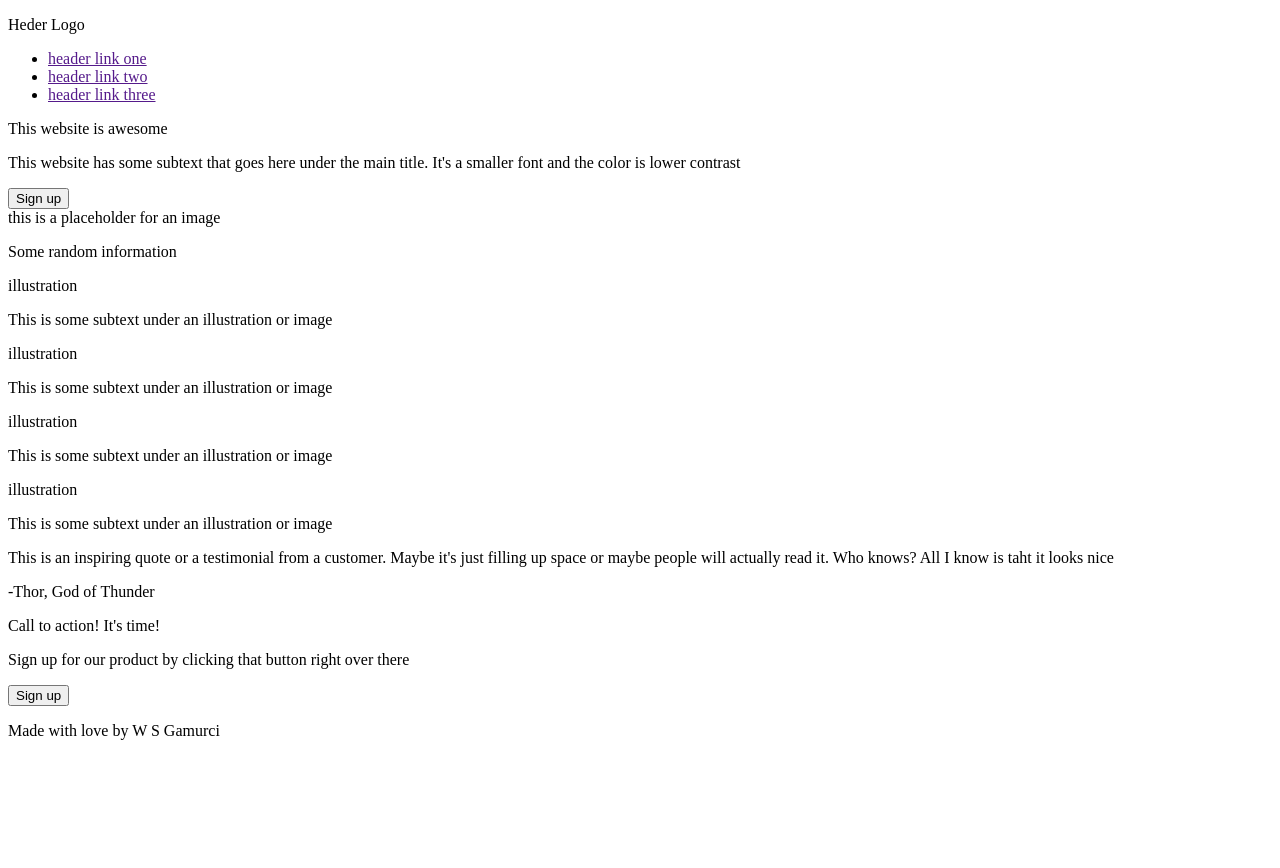
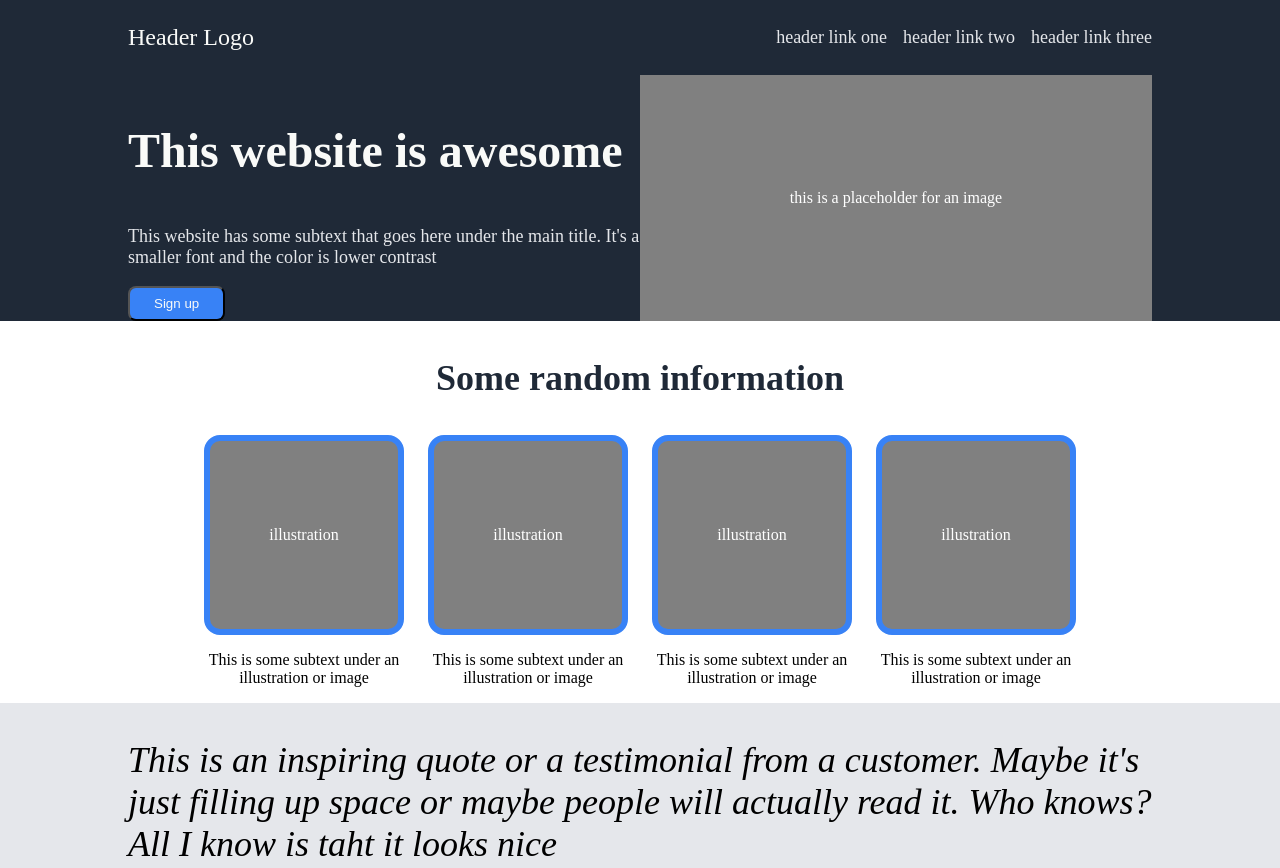
Before and after one commit to wipramgamurci/odin-landing-page, a plain HTML site: page index.html in a window 1280 px wide. Shown: the top 868 px of the page. Before the commit the page ends 800 px from the top, so only its background shows below. Drawn offline with Linux system fonts and the light colour scheme.

Commit message:
create style

```diff
--- a/index.html
+++ b/index.html
@@ -3,11 +3,12 @@
     <head>
         <title>Landing Page</title>
         <meta charset="utf-8">
+        <link rel="stylesheet" href="style/style.css">
     </head>
     <body>
         <div class="section-1">
             <div class="header">
-                <p>Heder Logo</p>
+                <p>Header Logo</p>
                 <ul>
                     <li><a href="">header link one</a></li>
                     <li><a href="">header link two</a></li>
@@ -15,9 +16,9 @@
                 </ul>
             </div>
             <div class="hero">
-                <div claas="left">
-                    <p>This website is awesome</p>
-                    <p>This website has some subtext that goes here under the main title. It's a smaller font and the color is lower contrast</p>
+                <div class="left">
+                    <p class="main-text">This website is awesome</p>
+                    <p class="secondary-text">This website has some subtext that goes here under the main title. It's a smaller font and the color is lower contrast</p>
                     <button>Sign up</button>
                 </div>
                 <div class="right">
@@ -26,22 +27,22 @@
             </div>
         </div>
         <div class="section-2">
-            <div class="infos">
-                <p>Some random information</p>
+            <div class="information">
+                <p class="main-text">Some random information</p>
                 <div class="container">
-                    <div class="info">
+                    <div class="card">
                         <div>illustration</div>
                         <p>This is some subtext under an illustration or image</p>
                     </div>
-                    <div class="info">
+                    <div class="card">
                         <div>illustration</div>
                         <p>This is some subtext under an illustration or image</p>
                     </div>
-                    <div class="info">
+                    <div class="card">
                         <div>illustration</div>
                         <p>This is some subtext under an illustration or image</p>
                     </div>
-                    <div class="info">
+                    <div class="card">
                         <div>illustration</div>
                         <p>This is some subtext under an illustration or image</p>
                     </div>
@@ -50,8 +51,8 @@
         </div>
         <div class="section-3">
             <div class="quote">
-                <p>This is an inspiring quote or a testimonial from a customer. Maybe it's just filling up space or maybe people will actually read it. Who knows? All I know is taht it looks nice</p>
-                <p>-Thor, God of Thunder</p>
+                <p class="text"><em>This is an inspiring quote or a testimonial from a customer. Maybe it's just filling up space or maybe people will actually read it. Who knows? All I know is taht it looks nice</em></p>
+                <p class="by">-Thor, God of Thunder</p>
             </div>
         </div>
         <div class="section-4">
--- /dev/null
+++ b/style/style.css
@@ -0,0 +1,153 @@
+body{
+    margin: 0;
+    padding: 0;
+}
+
+body{
+    display: flex;
+    flex-direction: column;
+}
+
+.section-1,
+.section-2,
+.section-3,
+.section-4{
+    padding-left: 10%;
+    padding-right: 10%;
+}
+
+.section-1{
+    background-color: #1f2937;
+}
+
+.header{
+    display: flex;
+    align-items: center;
+    justify-content: space-between;
+}
+
+.header p{
+    color: #f9faf8;
+    font-size: 24px;
+}
+
+.header ul{
+    display: flex;
+    gap: 16px;
+    list-style: none;;
+}
+
+.header a{
+    text-decoration: none;
+    color: #e5e7eb;
+    font-size: 18px;
+}
+
+.hero{
+    display: flex;
+}
+
+.left{
+    flex: 1;
+}
+
+.left .main-text{
+    font-size: 48px;
+    font-weight: 800;
+    color: #f9faf8;
+}
+
+.left .secondary-text{
+    font-size: 18px;
+    color: #e5e7eb;
+}
+
+.left button{
+    background-color: #3882f6;
+    color: #f9faf8;
+    padding: 8px 24px;
+    border-radius: 8px;
+}
+
+.right{
+    flex: 1;
+}
+
+.right div{
+    display: flex;
+    justify-content: center;
+    align-items: center;
+    width: 100%;
+    height: 100%;
+    background-color: gray;
+    color: white;
+}
+
+.section-2{
+    text-align: center;
+}
+
+.information .main-text{
+    font-size: 36px;
+    color: #1f2937;
+    font-weight: 800;
+}
+
+.information .container{
+    display: flex;
+    flex-wrap: wrap;
+    justify-content: center;
+    gap: 24px;
+}
+
+.information .card{
+    width: 200px;
+}
+
+.card div{
+    display: flex;
+    justify-content: center;
+    align-items: center;
+    border: 6px #3882f6 solid;
+    background-color: gray;
+    color: white;
+    width: 200px;
+    height: 200px;
+    box-sizing: border-box;
+    border-radius: 16px;
+}
+
+.section-3{
+    background-color: #e5e7eb;
+}
+
+.quote .text{
+    text-align: left;
+    font-size: 36px;
+    font-weight: 300;
+    /* font-style: italic; */
+}
+
+.quote .by{
+    text-align: right;
+    font-weight: 700;
+}
+
+.section-4{
+    display: flex;
+    justify-content: center;
+    align-items: center;
+}
+
+.signup-card{
+    background-color: #3882f6;
+    border-radius: 8px;
+}
+
+.footer{
+    display: flex;
+    justify-content: center;
+    align-items: center;
+    color: #f9faf8;
+    background-color: #1f2937;
+}
```
